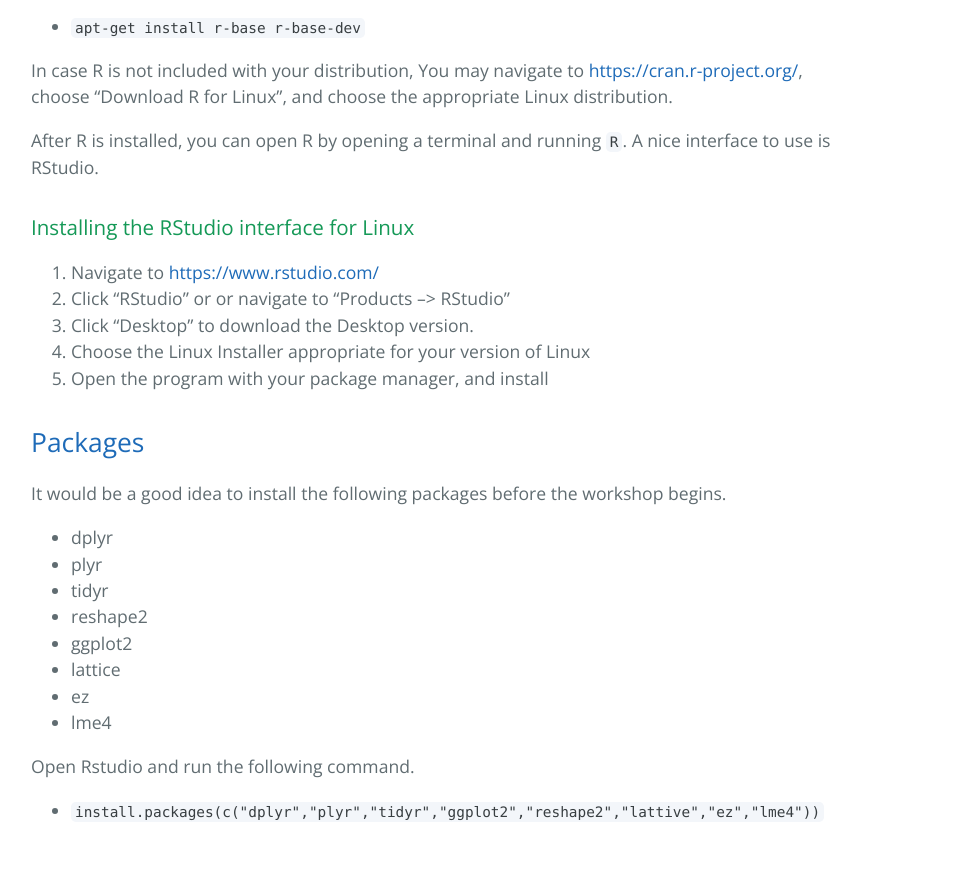
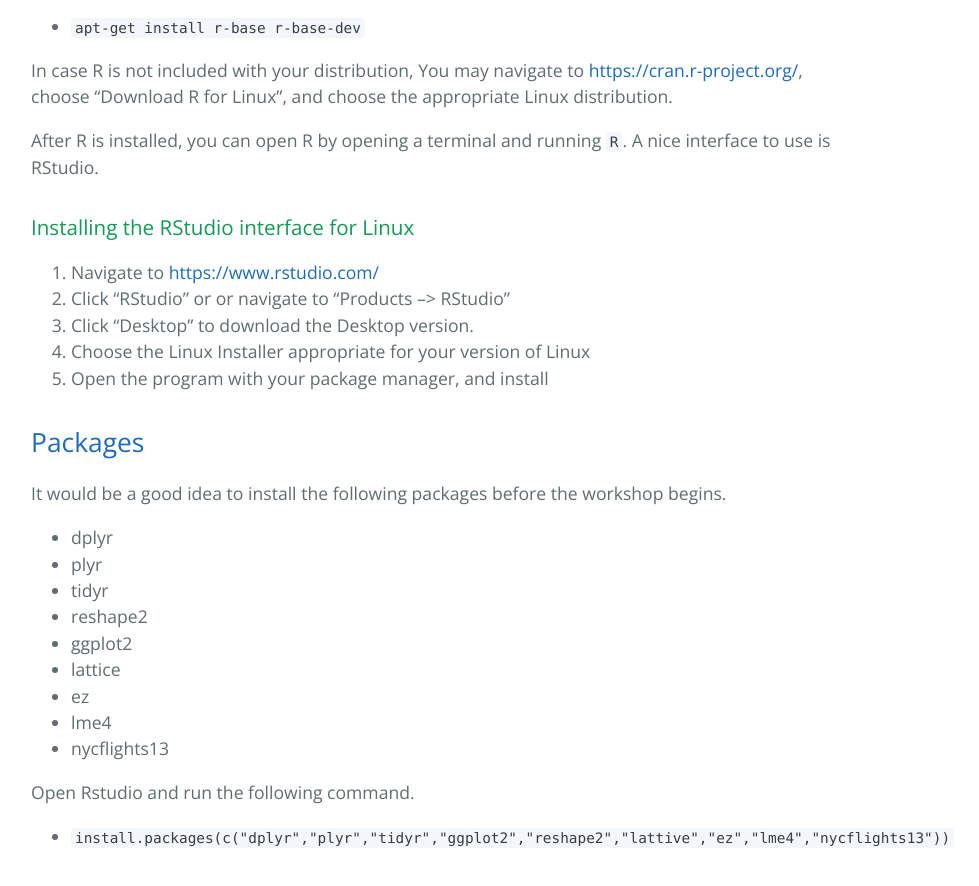
Before and after one commit to jasongullifer/rworkshop, a Jekyll site: the page built from docs/install.md, in a window 1280 px wide and 900 px high, scrolled down 2356 px. Shown: the top 886 px of the window, without its empty margins (193-1172 px from the left). Built offline with Jekyll 4.4.1, drawn with Linux system fonts in a browser that asks for light colours.

```diff
--- a/docs/install.md
+++ b/docs/install.md
@@ -101,9 +101,9 @@
 - lattice
 - ez
 - lme4
-
+- nycflights13
 
 
 Open Rstudio and run the following command.
 
-- `install.packages(c("dplyr","plyr","tidyr","ggplot2","reshape2","lattive","ez","lme4"))`
+- `install.packages(c("dplyr","plyr","tidyr","ggplot2","reshape2","lattive","ez","lme4","nycflights13"))`
```
Also changed, not shown: docs/index.md (+1 -1 lines).
